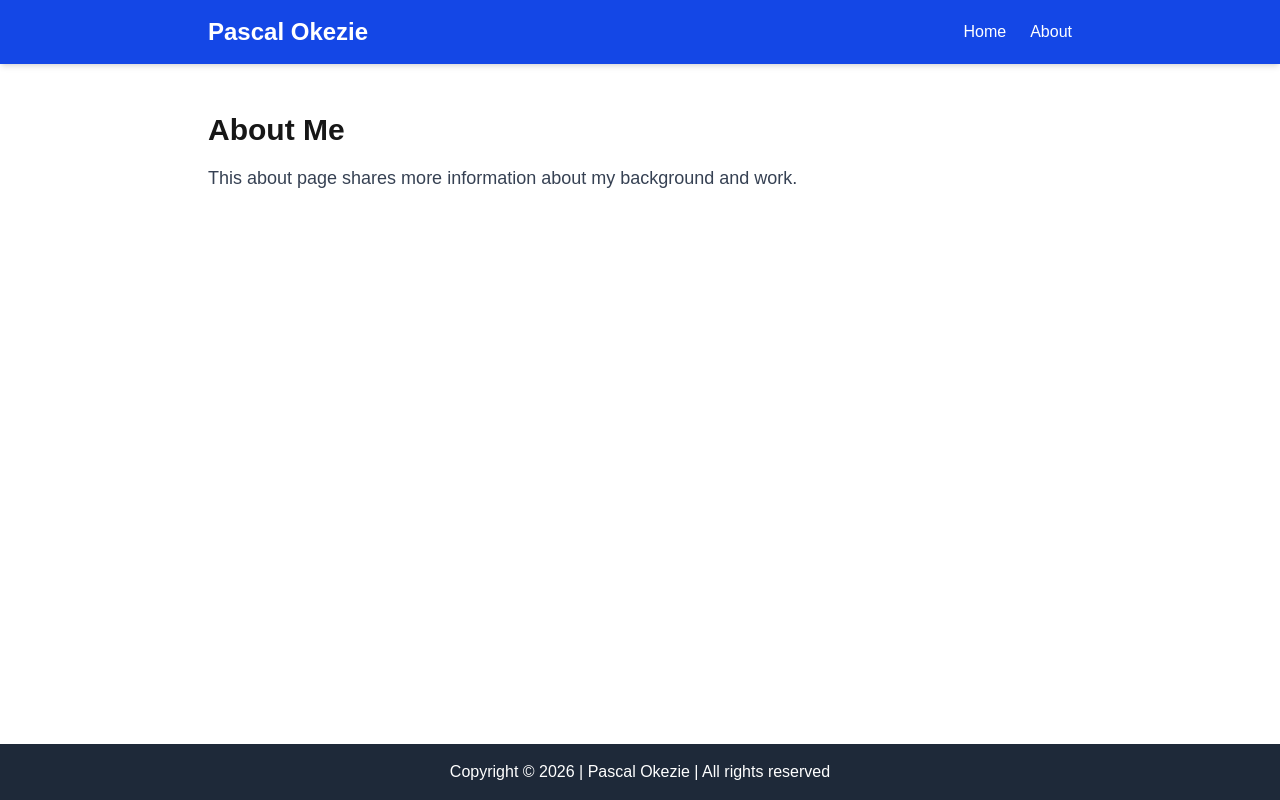
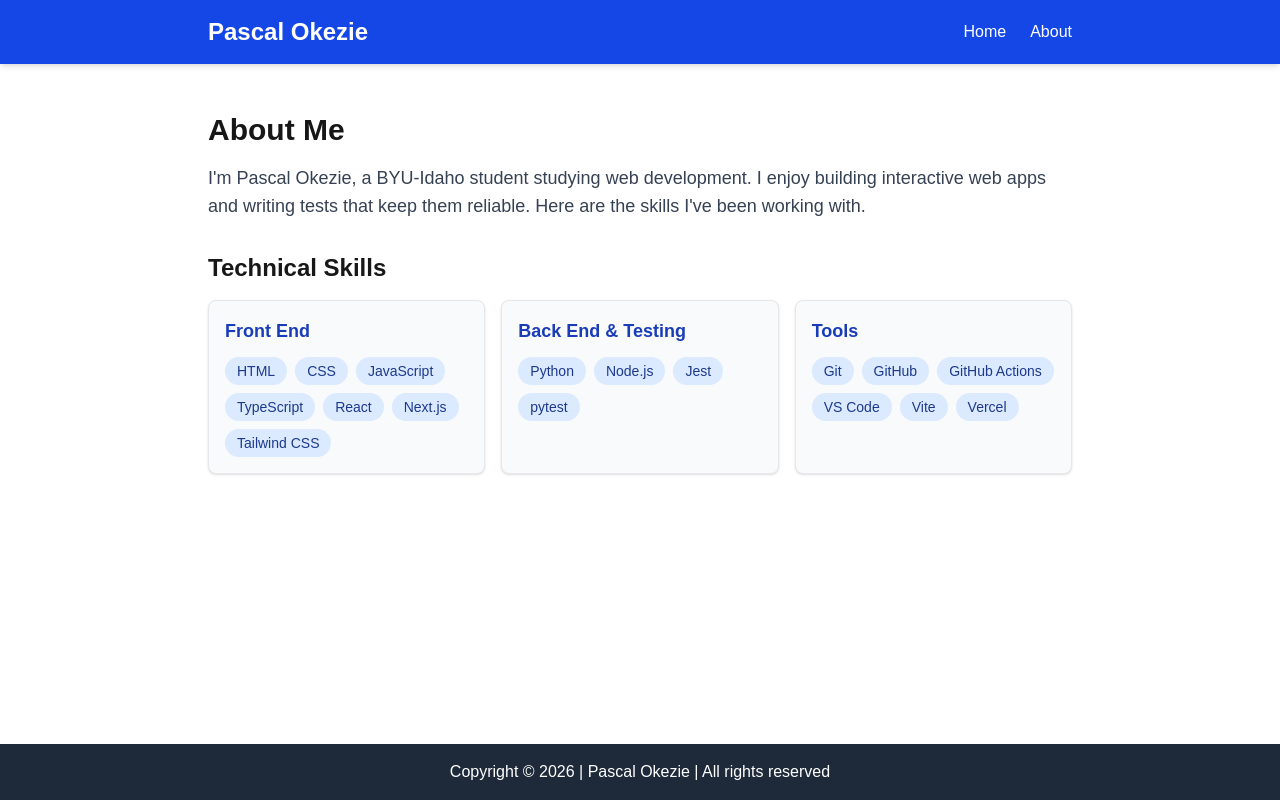
Before and after one commit to Gennecis/wdd430-portfolio, a Next.js app: page /about in a window 1280 px wide. Built offline with nearby package versions, Linux system fonts and the light colour scheme.

Commit message:
Add SkillCard component to About page and update README

```diff
--- a/app/about/page.tsx
+++ b/app/about/page.tsx
@@ -1,10 +1,26 @@
+import SkillCard from '@/components/SkillCard';
+
+const skillGroups = [
+  { category: 'Front End', skills: ['HTML', 'CSS', 'JavaScript', 'TypeScript', 'React', 'Next.js', 'Tailwind CSS'] },
+  { category: 'Back End & Testing', skills: ['Python', 'Node.js', 'Jest', 'pytest'] },
+  { category: 'Tools', skills: ['Git', 'GitHub', 'GitHub Actions', 'VS Code', 'Vite', 'Vercel'] },
+];
+
 export default function About() {
   return (
     <main className="max-w-4xl mx-auto px-4 py-12">
       <h1 className="text-3xl font-bold mb-4">About Me</h1>
-      <p className="text-lg text-gray-700">
-        This about page shares more information about my background and work.
+      <p className="text-lg text-gray-700 mb-8">
+        I&apos;m Pascal Okezie, a BYU-Idaho student studying web development. I enjoy building
+        interactive web apps and writing tests that keep them reliable. Here are the skills
+        I&apos;ve been working with.
       </p>
+      <h2 className="text-2xl font-bold mb-4">Technical Skills</h2>
+      <section className="grid gap-4 md:grid-cols-3">
+        {skillGroups.map((group) => (
+          <SkillCard key={group.category} category={group.category} skills={group.skills} />
+        ))}
+      </section>
     </main>
   );
 }
--- /dev/null
+++ b/components/SkillCard.tsx
@@ -0,0 +1,19 @@
+interface SkillCardProps {
+  category: string;
+  skills: string[];
+}
+
+export default function SkillCard({ category, skills }: SkillCardProps) {
+  return (
+    <article className="p-4 rounded-lg border border-gray-200 bg-gray-50 shadow-sm">
+      <h3 className="text-lg font-semibold text-blue-800 mb-3">{category}</h3>
+      <ul className="flex flex-wrap gap-2">
+        {skills.map((skill) => (
+          <li key={skill} className="px-3 py-1 text-sm rounded-full bg-blue-100 text-blue-900">
+            {skill}
+          </li>
+        ))}
+      </ul>
+    </article>
+  );
+}
```
Also changed, not shown: 1 other file (tests, documents, lock files or other folders).
